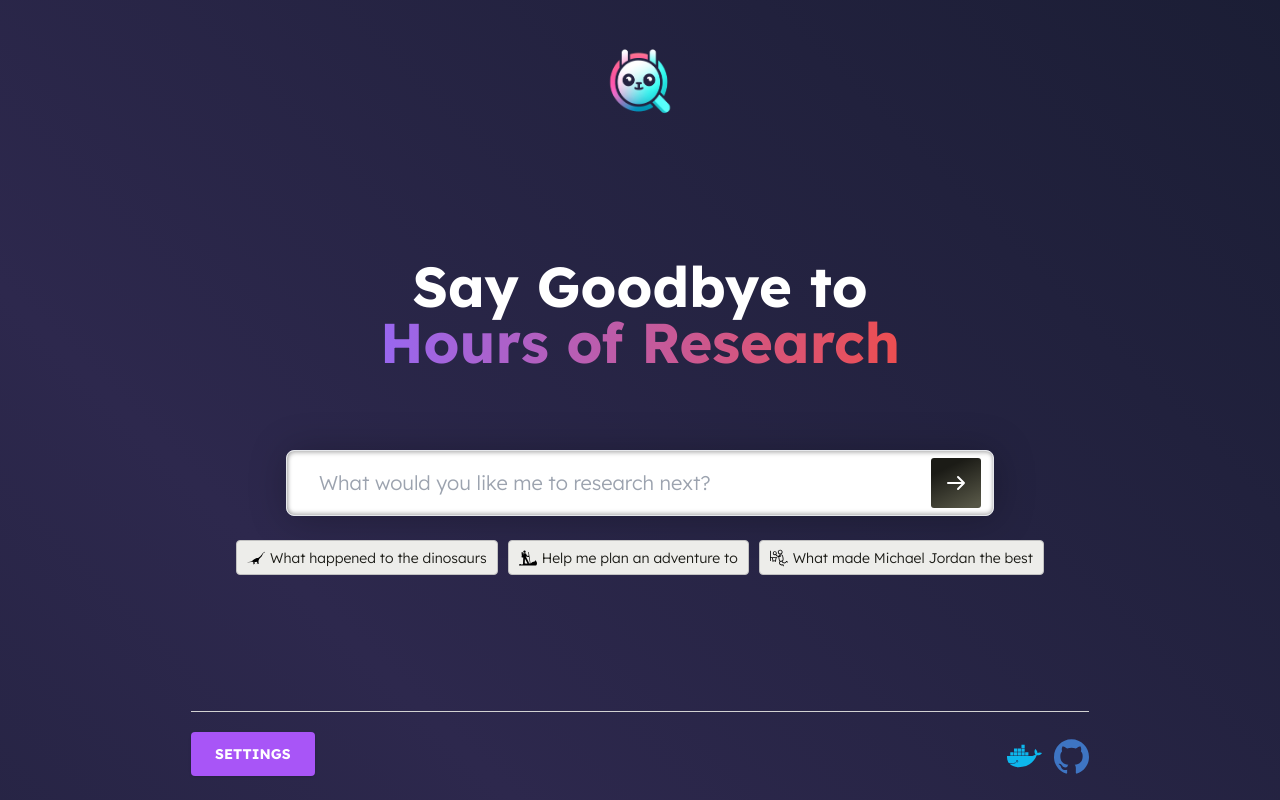
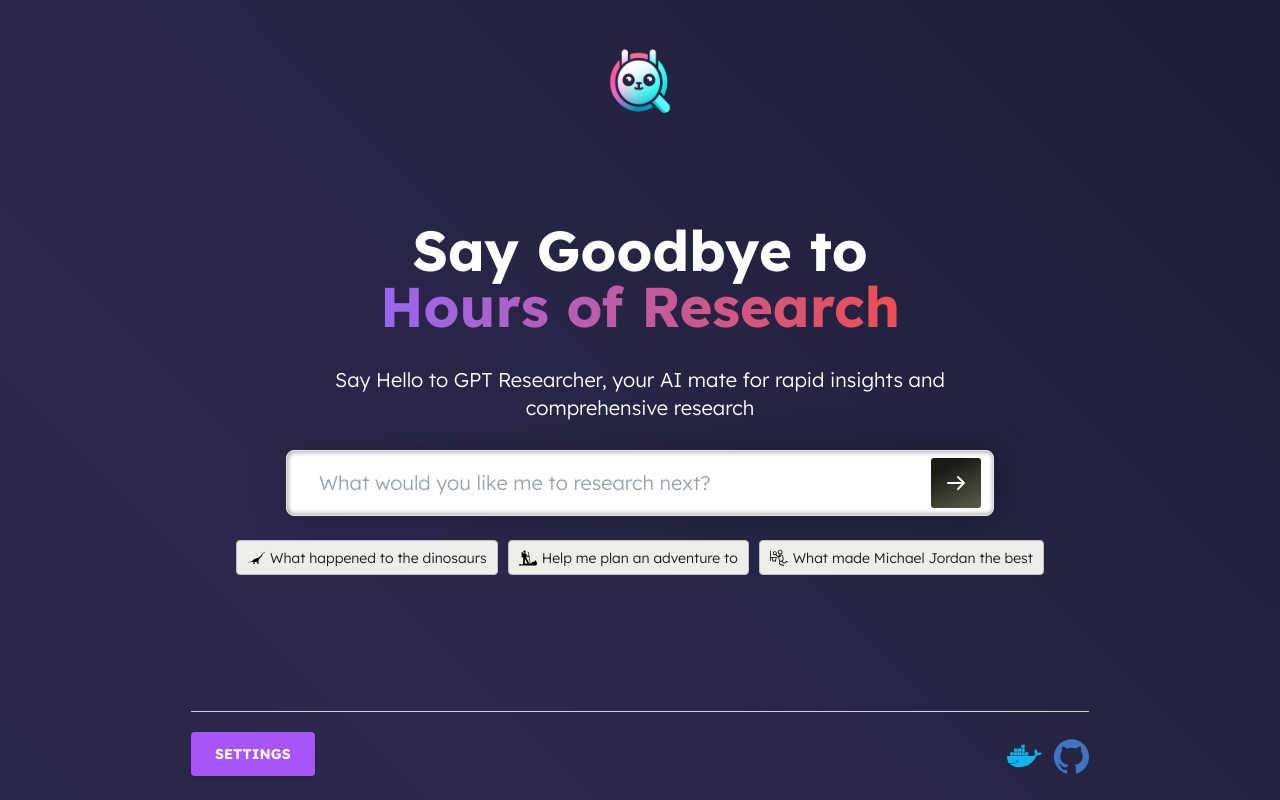
Before and after one commit to assafelovic/gpt-researcher, a Next.js app in the folder multi_agents/frontend/: page / in a window 1280 px wide. Built offline with nearby package versions, Linux system fonts and the light colour scheme; no server answers.

Commit message:
modified hero subtitle

```diff
--- a/multi_agents/frontend/components/Hero.tsx
+++ b/multi_agents/frontend/components/Hero.tsx
@@ -23,19 +23,22 @@
     <div>
 
       <div className="flex flex-col items-center justify-center">
-        <div className="landing">
-          <h1 className="text-4xl font-extrabold mx-auto lg:text-7xl">
-            Say Goodbye to <br/>
+        <div className="landing flex flex-col items-center">
+            <h1 className="text-4xl font-extrabold text-center lg:text-7xl">
+              Say Goodbye to <br />
               <span
                 style={{
                   backgroundImage: 'linear-gradient(to right, #9867F0, #ED4E50)',
                   WebkitBackgroundClip: 'text',
-                WebkitTextFillColor: 'transparent'
+                  WebkitTextFillColor: 'transparent',
                 }}
               >
                 Hours of Research
               </span>
             </h1>
+            <h2 className="text-xl font-light text-center mb-4 ml-[20vw] mr-[20vw] mb-10">
+              Say Hello to GPT Researcher, your AI mate for rapid insights and comprehensive research
+            </h2>
         </div>
 
 
```
Lines whose indentation alone changed are shown as unchanged.
